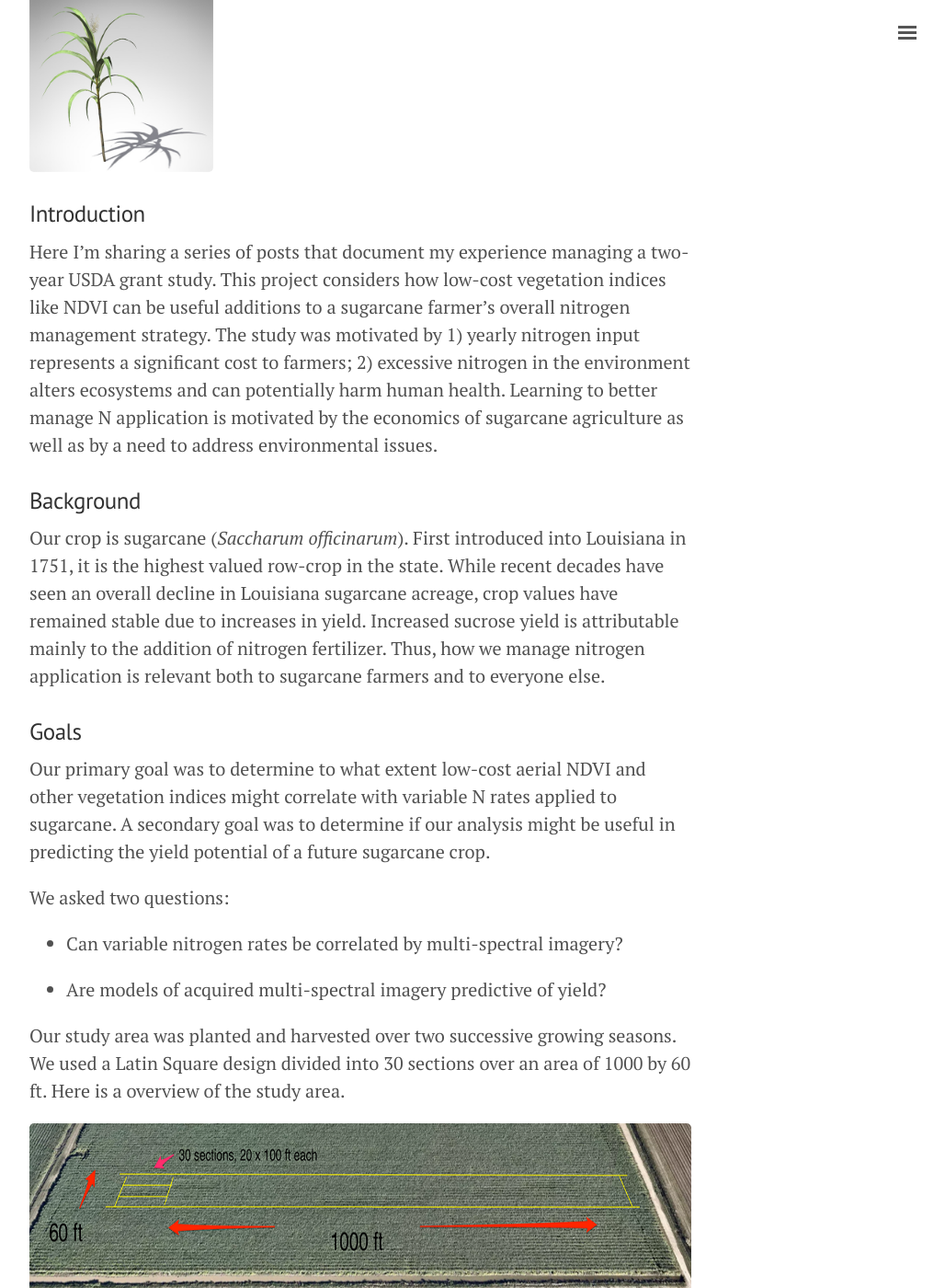
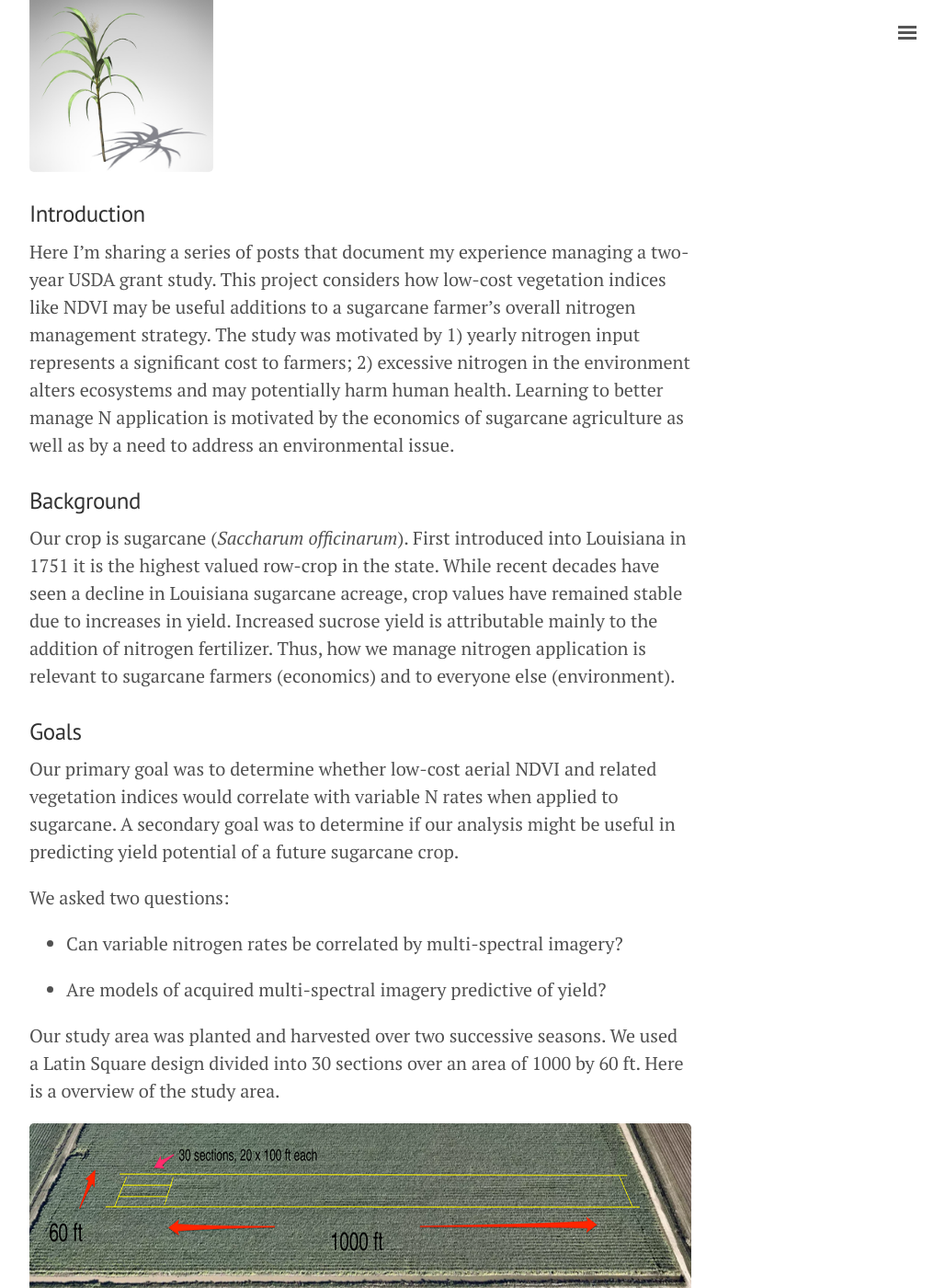
Before and after one commit to geraldmc/geraldmc.github.io, a Jekyll site: the page built from _posts/2019-02-23-predicting-yield-1.md, in a window 1280 px wide and 1400 px high, scrolled down 245 px. Shown: the whole window at 92% size, without its empty margins (248-1276 px from the left). Built offline with Jekyll 4.4.1, drawn with Linux system fonts in a browser that asks for light colours.

Commit message:
updates CV

```diff
--- a/_posts/2019-02-23-predicting-yield-1.md
+++ b/_posts/2019-02-23-predicting-yield-1.md
@@ -7,14 +7,14 @@ title: Predicting Crop Yield - Part I
 
 ### Introduction
 
-Here I'm sharing a series of posts that document my experience managing a two-year USDA grant study. This project considers how low-cost vegetation indices like NDVI can be useful additions to a sugarcane farmer's overall nitrogen management strategy. The study was motivated by 1) yearly nitrogen input represents a significant cost to farmers; 2) excessive nitrogen in the environment alters ecosystems and can potentially harm human health. Learning to better manage N application is motivated by the economics of sugarcane agriculture as well as by a need to address environmental issues.
+Here I'm sharing a series of posts that document my experience managing a two-year USDA grant study. This project considers how low-cost vegetation indices like NDVI may be useful additions to a sugarcane farmer's overall nitrogen management strategy. The study was motivated by 1) yearly nitrogen input represents a significant cost to farmers; 2) excessive nitrogen in the environment alters ecosystems and may potentially harm human health. Learning to better manage N application is motivated by the economics of sugarcane agriculture as well as by a need to address an environmental issue.
 
 ### Background
 
-Our crop is sugarcane (*Saccharum officinarum*). First introduced into Louisiana in 1751, it is the highest valued row-crop in the state. While recent decades have seen an overall decline in Louisiana sugarcane acreage, crop values have remained stable due to increases in yield. Increased sucrose yield is attributable mainly to the addition of nitrogen fertilizer. Thus, how we manage nitrogen application is relevant both to sugarcane farmers and to everyone else.
+Our crop is sugarcane (*Saccharum officinarum*). First introduced into Louisiana in 1751 it is the highest valued row-crop in the state. While recent decades have seen a decline in Louisiana sugarcane acreage, crop values have remained stable due to increases in yield. Increased sucrose yield is attributable mainly to the addition of nitrogen fertilizer. Thus, how we manage nitrogen application is relevant to sugarcane farmers (economics) and to everyone else (environment).
 
 ### Goals
-Our primary goal was to determine to what extent low-cost aerial NDVI and other vegetation indices might correlate with variable N rates applied to sugarcane. A secondary goal was to determine if our analysis might be useful in predicting the yield potential of a future sugarcane crop.
+Our primary goal was to determine whether low-cost aerial NDVI and related vegetation indices would correlate with variable N rates when applied to sugarcane. A secondary goal was to determine if our analysis might be useful in predicting yield potential of a future sugarcane crop.
 
 We asked two questions:
 
@@ -23,7 +23,7 @@ We asked two questions:
 * Are models of acquired multi-spectral imagery predictive of yield?
 
 
-Our study area was planted and harvested over two successive growing seasons. We used a Latin Square design divided into 30 sections over an area of 1000 by 60 ft. Here is a overview of the study area.
+Our study area was planted and harvested over two successive seasons. We used a Latin Square design divided into 30 sections over an area of 1000 by 60 ft. Here is a overview of the study area.
 
 ![Study Area]({{ site.url }}/assets/study-area.png){:height="200px" width="850px"}
 
```
